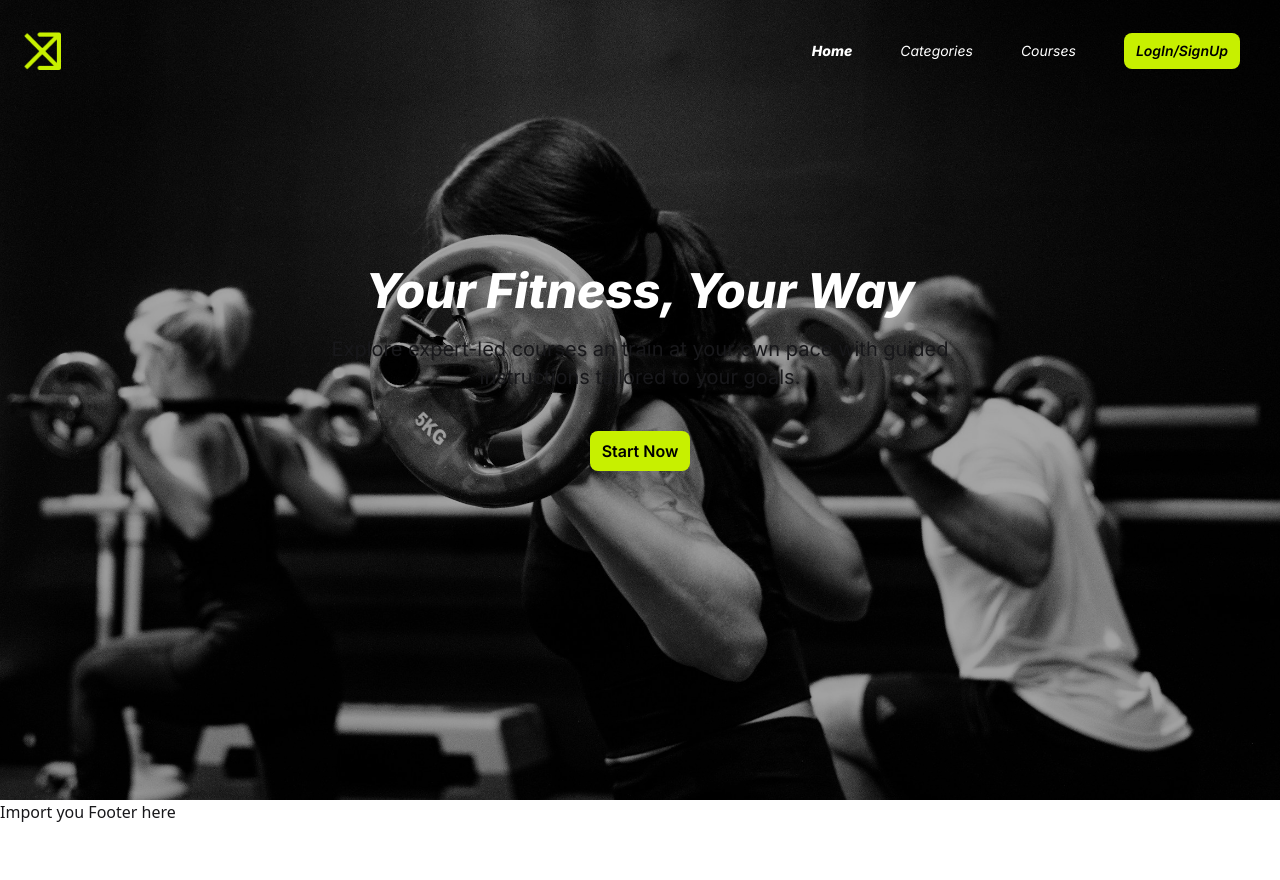
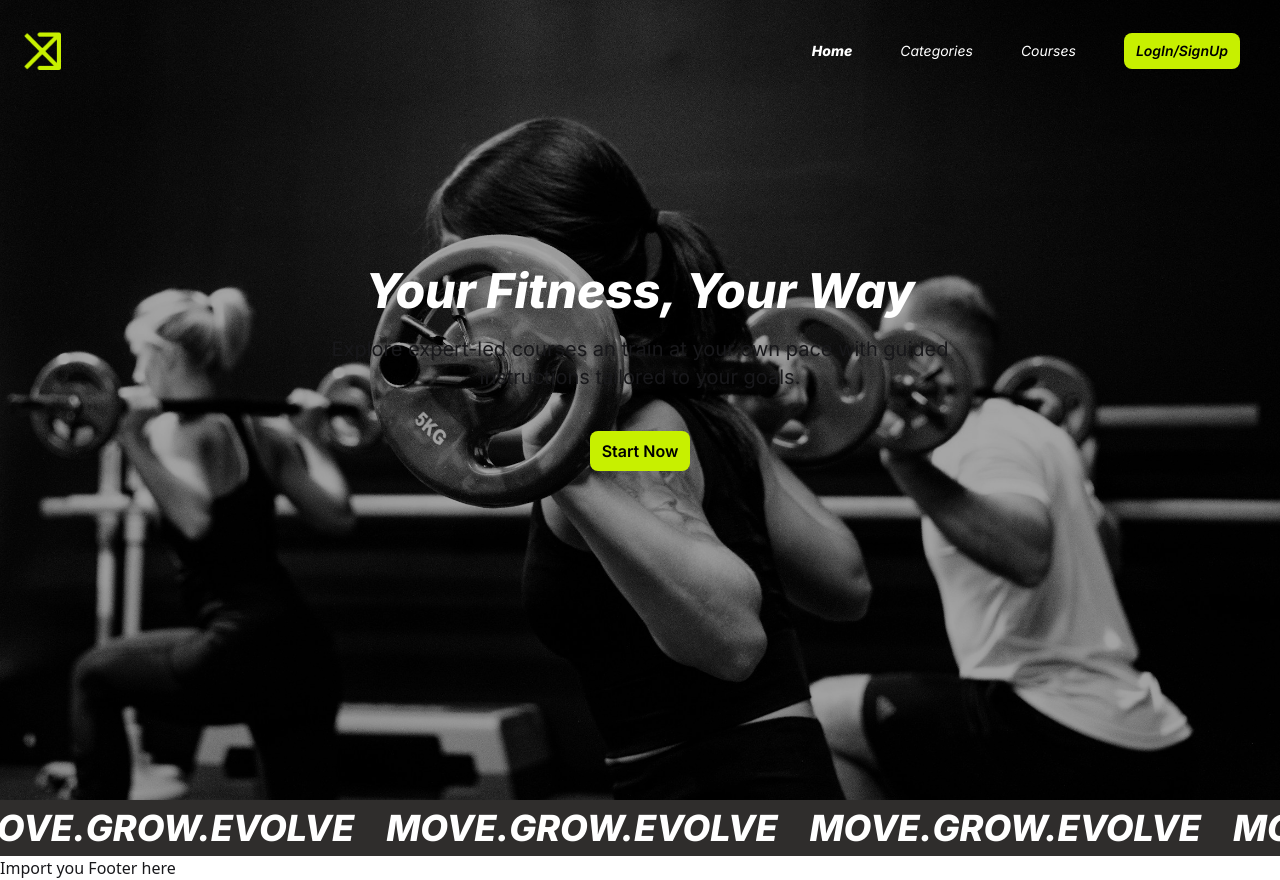
Before and after one commit to natakamm/FitnessApp_FE, a React (Vite) app: page / in a window 1280 px wide. Before the commit the page ends 824 px from the top, so only its background shows below. Built offline with nearby package versions, Linux system fonts and the light colour scheme.

Commit message:
added animated text

```diff
--- /dev/null
+++ b/src/assets/components/AnimateText.jsx
@@ -0,0 +1,23 @@
+const AnimateText = () => {
+  return (
+    <div className="w-full overflow-hidden bg-customAccent2 py-2">
+      <div className="flex gap-8 whitespace-nowrap animate-scroll">
+        {[...Array(10)].map((_, index) => (
+          <span key={index} className="flex">
+            <h1 className="text-white text-4xl italic font-extrabold font-inter">
+              MOVE.
+            </h1>
+            <h1 className="text-white text-4xl italic font-extrabold font-inter">
+              GROW.
+            </h1>
+            <h1 className="text-white text-4xl italic font-extrabold font-inter">
+              EVOLVE
+            </h1>
+          </span>
+        ))}
+      </div>
+    </div>
+  );
+};
+
+export default AnimateText;
--- a/src/index.css
+++ b/src/index.css
@@ -11,3 +11,18 @@
 
   --font-inter: "Inter", sans-serif;
 }
+
+@keyframes scroll {
+  from {
+    transform: translateX(0);
+  }
+  to {
+    transform: translateX(-50%);
+  }
+}
+
+.animate-scroll {
+  display: flex;
+  animation: scroll 25s linear infinite;
+  min-width: max-content;
+}
--- a/src/pages/Homepage.jsx
+++ b/src/pages/Homepage.jsx
@@ -1,4 +1,5 @@
 import Hero from "../assets/components/Hero";
+import AnimateText from "../assets/components/AnimateText";
 const Homepage = () => {
   //here come all your sections for homepage except footer and header since they are part of the MainLayout
   //example:
@@ -10,6 +11,7 @@ const Homepage = () => {
   return (
     <div>
       <Hero />
+      <AnimateText />
     </div>
   );
 };
```
